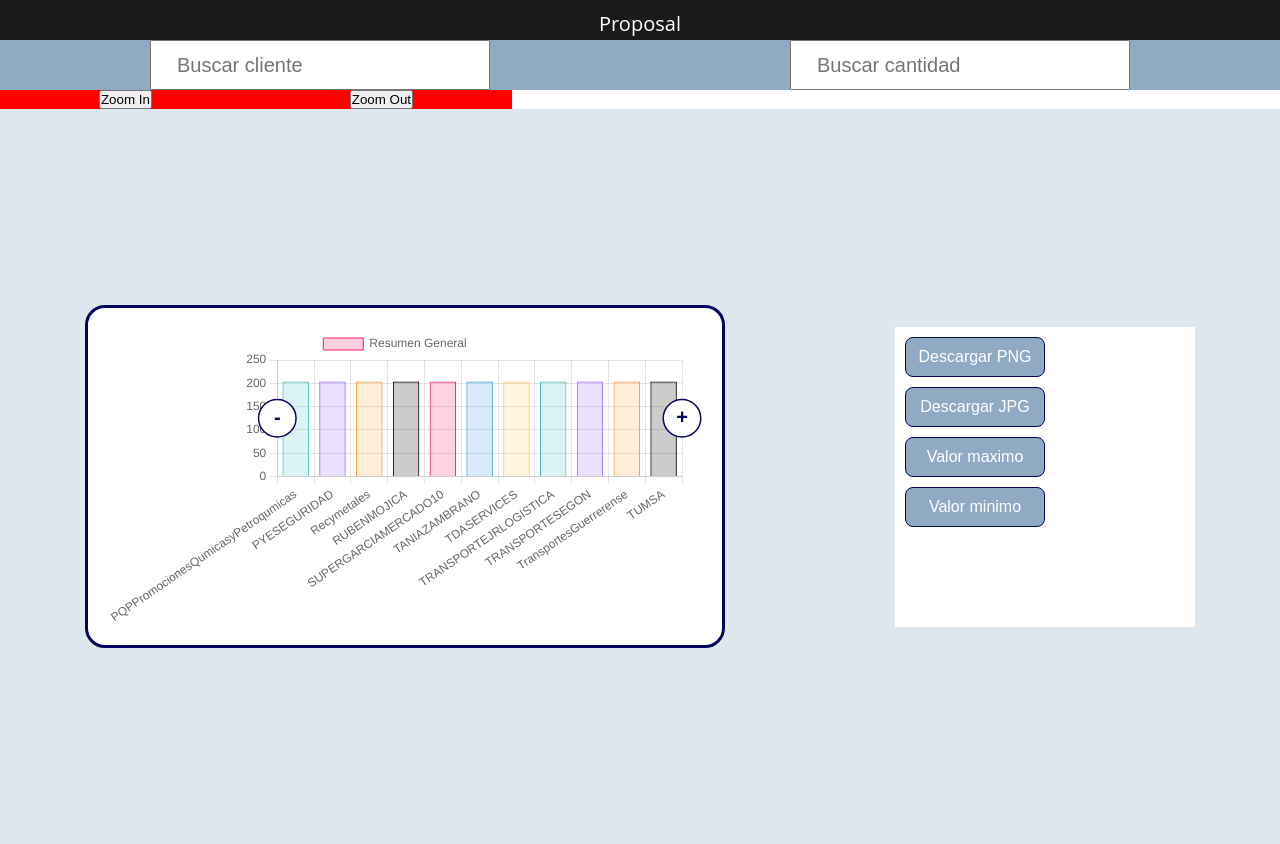
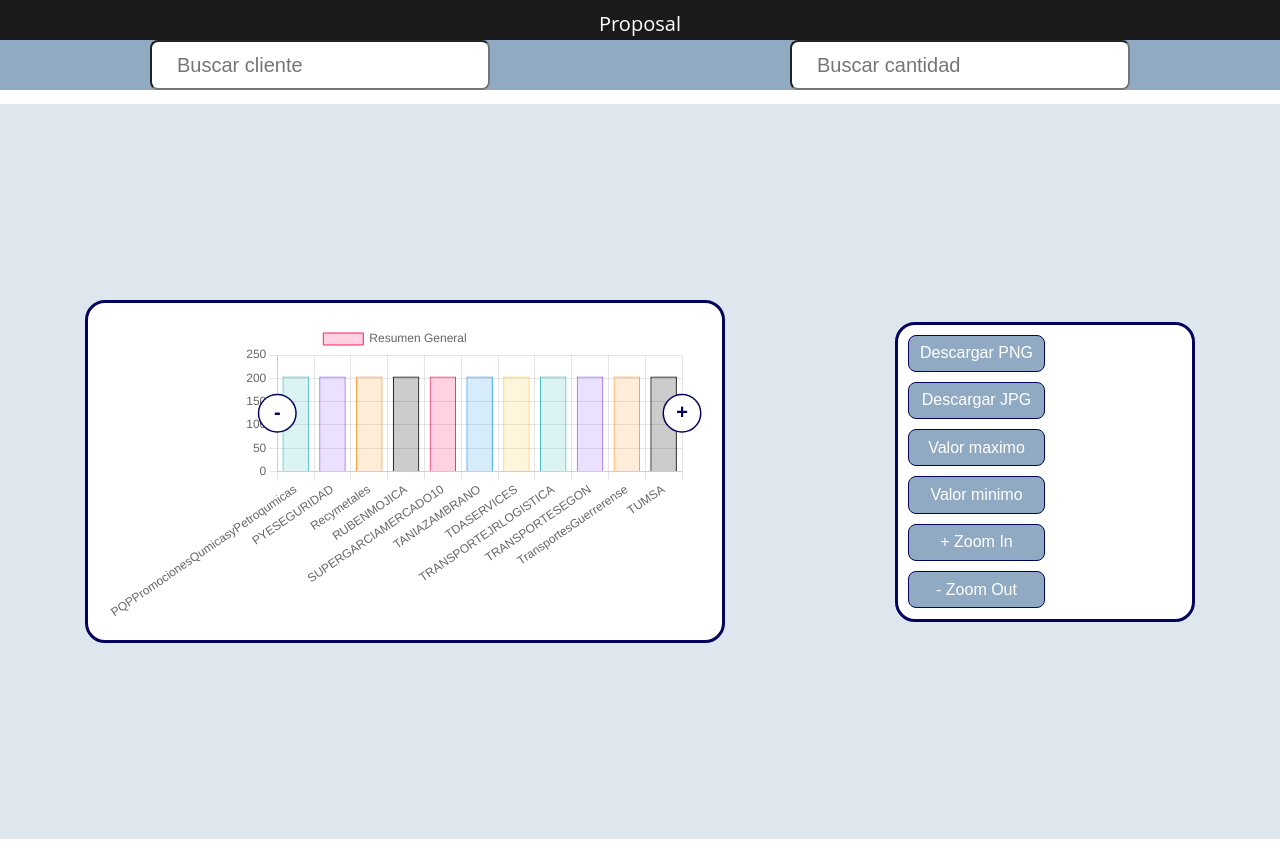
Before and after one commit to davidatb/proposal, a plain HTML site: page index.html in a window 1280 px wide. Drawn offline with nearby package versions, Linux system fonts and the light colour scheme.

Commit message:
Se reordenan los botones de zoom para estar contenidos con los demas y se estilizan otros elementos para dar uniformidad

```diff
--- a/index.html
+++ b/index.html
@@ -12,12 +12,9 @@
     </div>
     <form class="search">
       <input placeholder="Buscar cliente" type="search" name="buscador" id="buscador" class="cssBuscador" />
-      <input placeholder="Buscar cantidad" type="search" name="buscador" id="buscador2" class="cssBuscador"/>
+      <input placeholder="Buscar cantidad" type="search" name="buscador" id="buscador2" class="cssBuscador" />
     </form>
-    <div class="controls">
-      <button class="btn" id="zoomIn">Zoom In</button>
-      <button class="btn" id="zoomOut">Zoom Out</button>
-    </div>
+    <div class="controls"></div>
     <div class="message"></div>
     <div class="chartCard">
       <div class="chartBox">
@@ -28,6 +25,8 @@
         <button onclick="download_jpg()">Descargar JPG</button>
         <button onclick="MaxValue()">Valor maximo</button>
         <button onclick="MinValue()">Valor minimo</button>
+        <button class="btn" id="zoomIn">+ Zoom In</button>
+        <button class="btn" id="zoomOut">- Zoom Out</button>
       </div>
     </div>
     <script type="text/javascript" src="https://cdn.jsdelivr.net/npm/chart.js"></script>
--- a/style.css
+++ b/style.css
@@ -55,7 +55,6 @@ html {
   display: inline-flex;
   width: 40%;
   justify-content: space-around;
-  background-color: red;
 }
 .message {
   display: inline-flex;
@@ -69,8 +68,10 @@ html {
   flex-direction: column;
   gap: 10px;
   padding: 10px;
+  border: solid 3px rgba(3, 4, 94, 1);
+  border-radius: 20px;
 }
-.podium button {
+button {
   min-width: 100px;
   width: 50%;
   padding: 8px;
@@ -88,4 +89,5 @@ html {
   width: 340px;
   height: 50px;
   padding: 0 25px;
+  border-radius: 8px;
 }
```
